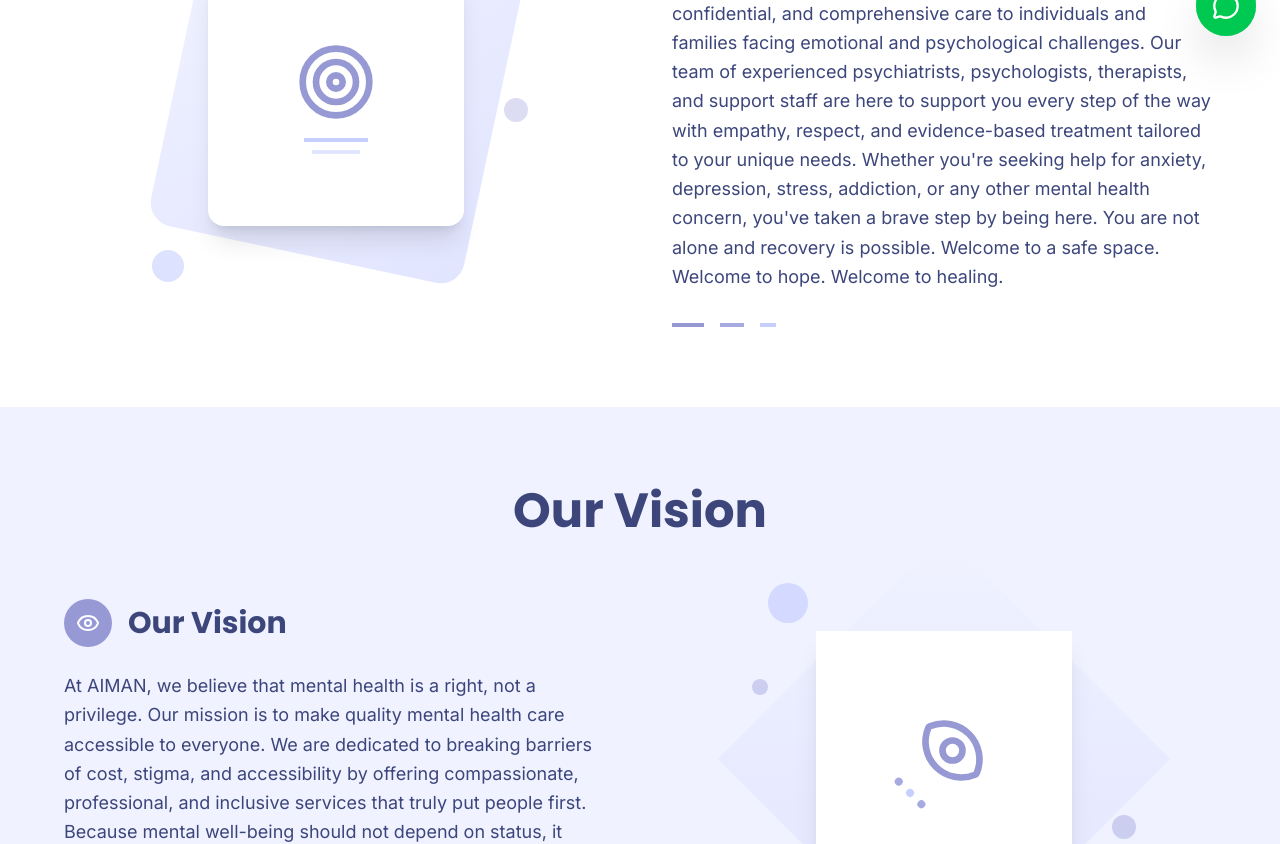
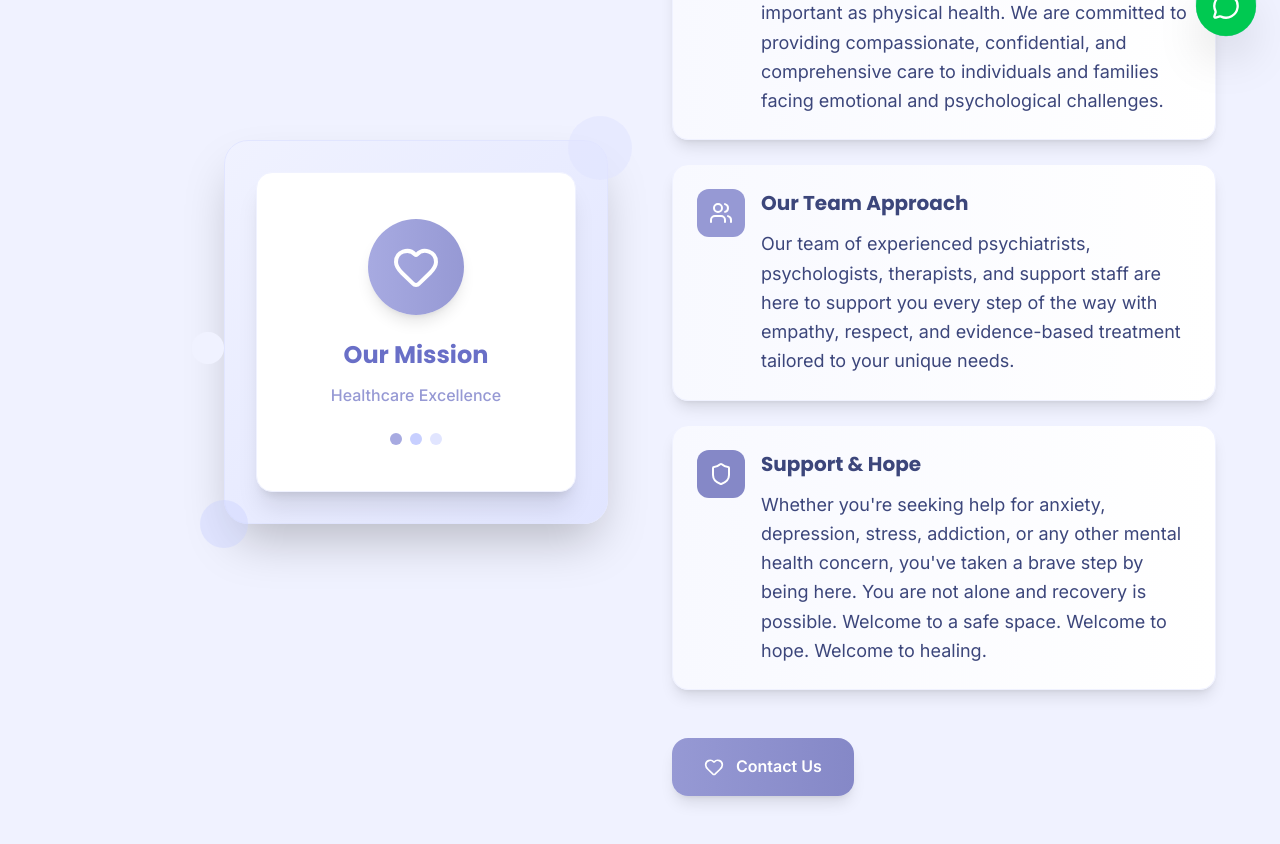
Before and after one commit to Darshil-Ag/-Ataraxia-Institute-of-Mental-health-and-Neurosciences, a React (Vite) app: page /about in a window 1280 px wide. Shown: the part 740-1584 px from the top of the page. Built offline with nearby package versions, Linux system fonts and the light colour scheme.

Commit message:
FLIghyyytttttttttT

```diff
--- a/src/pages/About.jsx
+++ b/src/pages/About.jsx
@@ -17,7 +17,11 @@ import {
 import transparentLogo from '../photo/transparent_logo.png'
 
 // Content from content folder
-const objective = "At AIMAN, we believe that mental health is just as important as physical health. we are committed to providing compassionate, confidential, and comprehensive care to individuals and families facing emotional and psychological challenges. Our team of experienced psychiatrists, psychologists, therapists, and support staff are here to support you every step of the way with empathy, respect, and evidence-based treatment tailored to your unique needs. Whether you're seeking help for anxiety, depression, stress, addiction, or any other mental health concern, you've taken a brave step by being here. You are not alone and recovery is possible. Welcome to a safe space. Welcome to hope. Welcome to healing."
+const objective = {
+  part1: "At AIMAN, we believe that mental health is just as important as physical health. We are committed to providing compassionate, confidential, and comprehensive care to individuals and families facing emotional and psychological challenges.",
+  part2: "Our team of experienced psychiatrists, psychologists, therapists, and support staff are here to support you every step of the way with empathy, respect, and evidence-based treatment tailored to your unique needs.",
+  part3: "Whether you're seeking help for anxiety, depression, stress, addiction, or any other mental health concern, you've taken a brave step by being here. You are not alone and recovery is possible. Welcome to a safe space. Welcome to hope. Welcome to healing."
+}
 
 const vision = "At AIMAN, we believe that mental health is a right, not a privilege. Our mission is to make quality mental health care accessible to everyone. We are dedicated to breaking barriers of cost, stigma, and accessibility by offering compassionate, professional, and inclusive services that truly put people first. Because mental well-being should not depend on status, it should belong to all."
 
@@ -135,7 +139,7 @@ const About = () => {
       </section>
 
       {/* Our Mission */}
-      <section className="section-padding bg-white">
+      <section className="section-padding bg-primary-100">
         <div className="container-custom">
           <motion.div
             initial={{ opacity: 0, y: 30 }}
@@ -147,46 +151,139 @@ const About = () => {
             <h2 className="text-4xl md:text-5xl font-bold text-[#3C467B] mb-6">Our Mission</h2>
           </motion.div>
 
-          <div className="flex flex-col lg:flex-row items-center gap-16">
+          <div className="grid grid-cols-1 lg:grid-cols-2 gap-16 items-center">
             {/* Illustration Side */}
-            <div className="lg:w-1/2 flex justify-center">
+            <motion.div
+              initial={{ opacity: 0, x: -50 }}
+              whileInView={{ opacity: 1, x: 0 }}
+              transition={{ duration: 0.8 }}
+              viewport={{ once: true }}
+              className="flex justify-center lg:justify-end"
+            >
               <div className="relative">
-                {/* Hexagonal design for mission */}
-                <div className="w-80 h-80 bg-gradient-to-br from-primary-100 to-primary-200 rounded-3xl flex items-center justify-center transform rotate-12">
-                  <div className="w-64 h-64 bg-white rounded-2xl shadow-xl flex items-center justify-center transform -rotate-12">
-                    <div className="text-center">
-                      <Target className="w-20 h-20 text-primary-600 mx-auto mb-4" />
-                      <div className="w-16 h-1 bg-primary-300 mx-auto mb-2"></div>
-                      <div className="w-12 h-1 bg-primary-200 mx-auto"></div>
+                {/* Premium illustration design */}
+                <div className="w-96 h-96 bg-gradient-to-br from-secondary-100 to-secondary-200 rounded-3xl flex items-center justify-center shadow-2xl border border-secondary-200">
+                  <div className="w-80 h-80 bg-white rounded-2xl shadow-xl flex items-center justify-center border border-secondary-100">
+                    <div className="text-center p-8">
+                      <div className="w-24 h-24 bg-gradient-to-r from-secondary-500 to-secondary-600 rounded-full flex items-center justify-center mx-auto mb-6 shadow-lg">
+                        <Heart className="w-12 h-12 text-white" />
+                      </div>
+                      <h4 className="text-2xl font-bold text-secondary-800 mb-3">Our Mission</h4>
+                      <p className="text-secondary-600 font-medium">Healthcare Excellence</p>
+                      <div className="mt-6 flex justify-center space-x-2">
+                        <div className="w-3 h-3 bg-secondary-400 rounded-full"></div>
+                        <div className="w-3 h-3 bg-secondary-300 rounded-full"></div>
+                        <div className="w-3 h-3 bg-secondary-200 rounded-full"></div>
+                      </div>
                     </div>
                   </div>
                 </div>
                 {/* Decorative elements */}
-                <div className="absolute -top-6 -right-6 w-12 h-12 bg-primary-300 rounded-full opacity-60"></div>
-                <div className="absolute -bottom-6 -left-6 w-8 h-8 bg-secondary-300 rounded-full opacity-60"></div>
-                <div className="absolute top-1/2 -right-8 w-6 h-6 bg-primary-400 rounded-full opacity-40"></div>
+                <div className="absolute -top-6 -right-6 w-16 h-16 bg-secondary-200 rounded-full opacity-60"></div>
+                <div className="absolute -bottom-6 -left-6 w-12 h-12 bg-secondary-300 rounded-full opacity-40"></div>
+                <div className="absolute top-1/2 -left-8 w-8 h-8 bg-secondary-100 rounded-full"></div>
               </div>
-            </div>
+            </motion.div>
 
             {/* Text Side */}
-            <div className="lg:w-1/2">
-              <div className="max-w-2xl">
-                <div className="flex items-center mb-6">
-                  <div className="w-12 h-12 bg-primary-600 rounded-full flex items-center justify-center mr-4">
-                    <Target className="w-6 h-6 text-white" />
+            <motion.div
+              initial={{ opacity: 0, x: 50 }}
+              whileInView={{ opacity: 1, x: 0 }}
+              transition={{ duration: 0.8, delay: 0.2 }}
+              viewport={{ once: true }}
+              className="space-y-8"
+            >
+              <div className="space-y-6">
+                <div className="flex items-center mb-8">
+                  <div>
+                    <div className="w-16 h-1 bg-gradient-to-r from-secondary-500 to-secondary-300 rounded-full"></div>
                   </div>
-                  <h3 className="text-3xl font-bold text-[#3C467B]">Our Mission</h3>
                 </div>
-                <p className="text-lg text-[#3C467B] leading-relaxed">
-                  {objective}
-                </p>
-                <div className="mt-8 flex items-center space-x-4">
-                  <div className="w-8 h-1 bg-primary-600"></div>
-                  <div className="w-6 h-1 bg-primary-400"></div>
-                  <div className="w-4 h-1 bg-primary-300"></div>
+
+                {/* Mission Content Cards */}
+                <div className="space-y-6">
+                  {/* Part 1 - Core Belief */}
+                  <motion.div
+                    initial={{ opacity: 0, y: 20 }}
+                    whileInView={{ opacity: 1, y: 0 }}
+                    transition={{ duration: 0.6, delay: 0.3 }}
+                    viewport={{ once: true }}
+                    className="p-6 bg-gradient-to-r from-secondary-50 to-white rounded-2xl border border-secondary-100 shadow-lg hover:shadow-xl transition-all duration-300"
+                  >
+                    <div className="flex items-start space-x-4">
+                      <div className="w-12 h-12 bg-secondary-500 rounded-xl flex items-center justify-center flex-shrink-0">
+                        <Heart className="w-6 h-6 text-white" />
+                      </div>
+                      <div>
+                        <h4 className="text-xl font-bold text-[#3C467B] mb-3">Our Core Belief</h4>
+                        <p className="text-lg text-[#3C467B] leading-relaxed">
+                          {objective.part1}
+                        </p>
+                      </div>
+                    </div>
+                  </motion.div>
+
+                  {/* Part 2 - Team Approach */}
+                  <motion.div
+                    initial={{ opacity: 0, y: 20 }}
+                    whileInView={{ opacity: 1, y: 0 }}
+                    transition={{ duration: 0.6, delay: 0.4 }}
+                    viewport={{ once: true }}
+                    className="p-6 bg-gradient-to-r from-secondary-50 to-white rounded-2xl border border-secondary-100 shadow-lg hover:shadow-xl transition-all duration-300"
+                  >
+                    <div className="flex items-start space-x-4">
+                      <div className="w-12 h-12 bg-secondary-600 rounded-xl flex items-center justify-center flex-shrink-0">
+                        <Users className="w-6 h-6 text-white" />
+                      </div>
+                      <div>
+                        <h4 className="text-xl font-bold text-[#3C467B] mb-3">Our Team Approach</h4>
+                        <p className="text-lg text-[#3C467B] leading-relaxed">
+                          {objective.part2}
+                        </p>
+                      </div>
+                    </div>
+                  </motion.div>
+
+                  {/* Part 3 - Support & Hope */}
+                  <motion.div
+                    initial={{ opacity: 0, y: 20 }}
+                    whileInView={{ opacity: 1, y: 0 }}
+                    transition={{ duration: 0.6, delay: 0.5 }}
+                    viewport={{ once: true }}
+                    className="p-6 bg-gradient-to-r from-secondary-50 to-white rounded-2xl border border-secondary-100 shadow-lg hover:shadow-xl transition-all duration-300"
+                  >
+                    <div className="flex items-start space-x-4">
+                      <div className="w-12 h-12 bg-secondary-700 rounded-xl flex items-center justify-center flex-shrink-0">
+                        <Shield className="w-6 h-6 text-white" />
+                      </div>
+                      <div>
+                        <h4 className="text-xl font-bold text-[#3C467B] mb-3">Support & Hope</h4>
+                        <p className="text-lg text-[#3C467B] leading-relaxed">
+                          {objective.part3}
+                        </p>
+                      </div>
+                    </div>
+                  </motion.div>
                 </div>
+
+                {/* CTA Button */}
+                <motion.div
+                  initial={{ opacity: 0, y: 20 }}
+                  whileInView={{ opacity: 1, y: 0 }}
+                  transition={{ duration: 0.6, delay: 0.6 }}
+                  viewport={{ once: true }}
+                  className="pt-6"
+                >
+                  <a
+                    href="/contact"
+                    className="inline-flex items-center px-8 py-4 bg-gradient-to-r from-secondary-600 to-secondary-700 text-white font-semibold rounded-2xl shadow-lg hover:shadow-xl hover:from-secondary-700 hover:to-secondary-800 transition-all duration-300 transform hover:-translate-y-1"
+                  >
+                    <Heart className="w-5 h-5 mr-3" />
+                    Contact Us
+                  </a>
+                </motion.div>
               </div>
-            </div>
+            </motion.div>
           </div>
         </div>
       </section>
```
